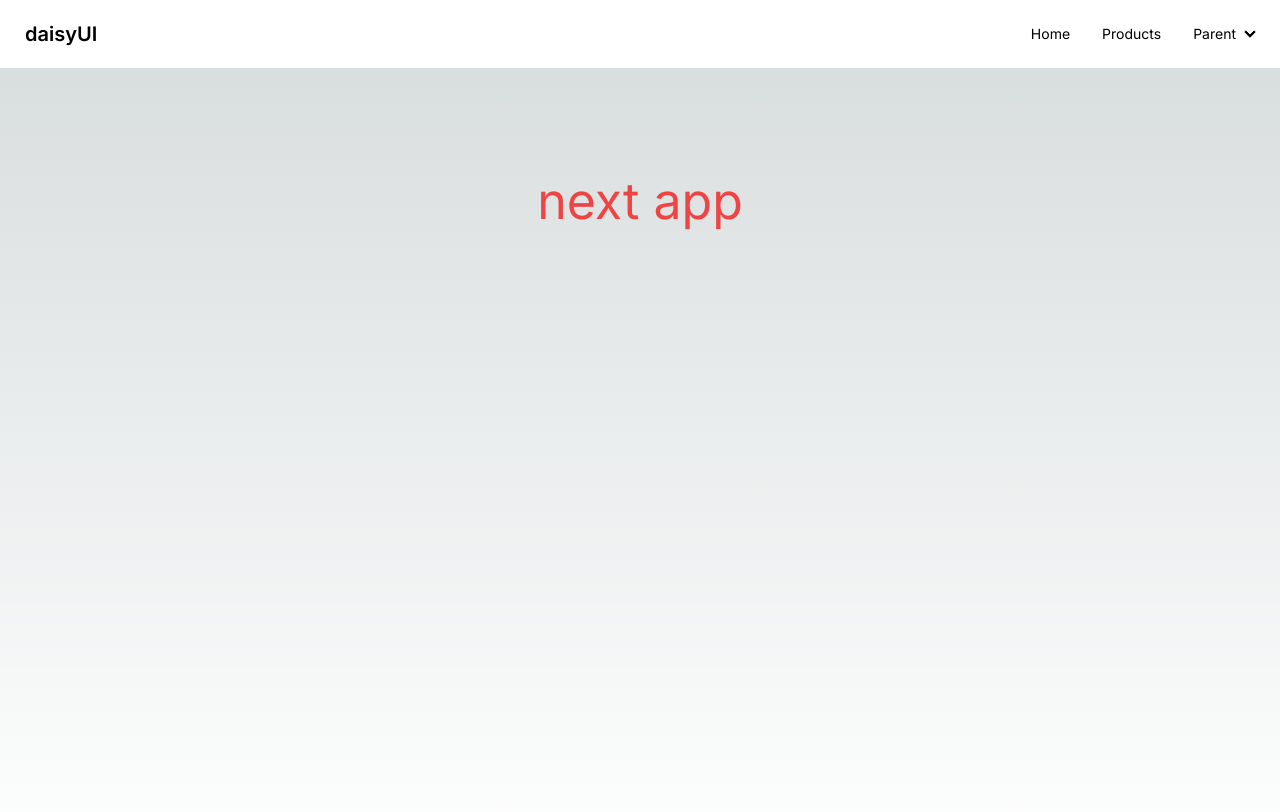
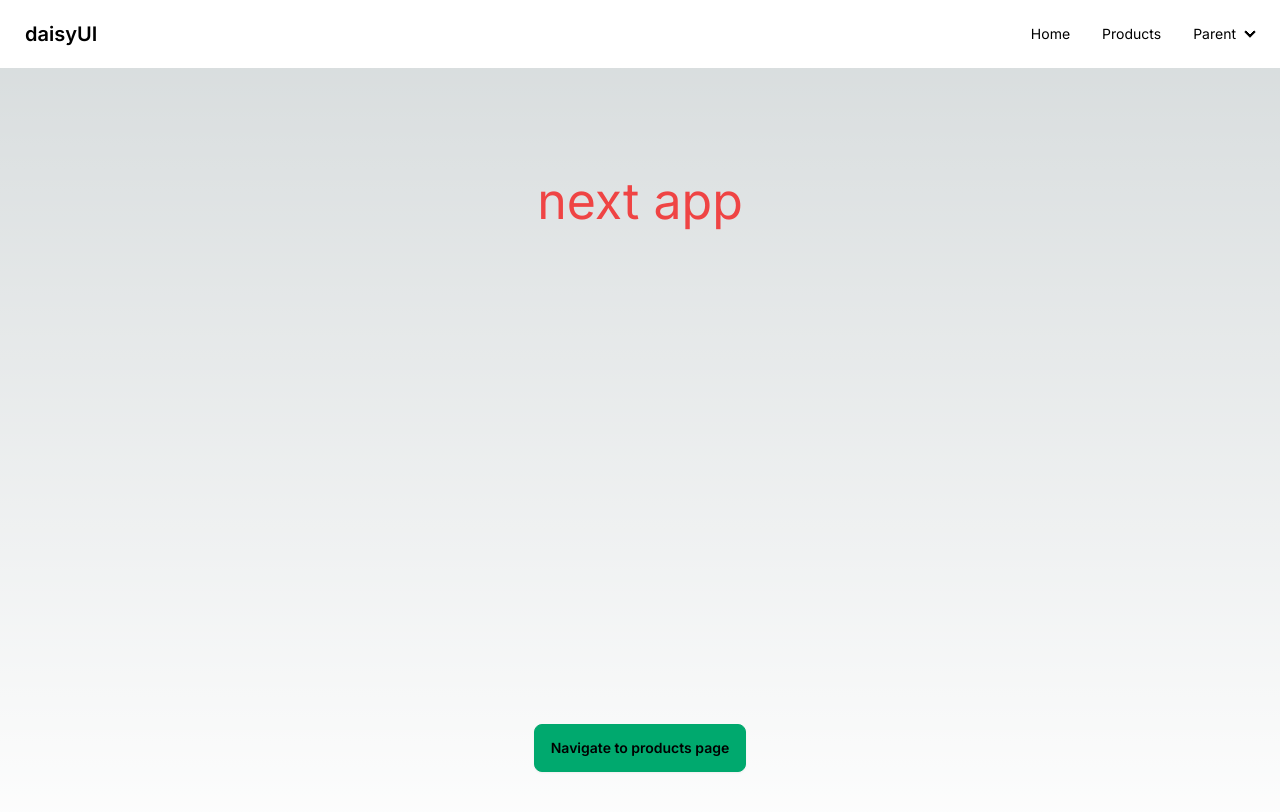
Before and after one commit to adnanDevelop/next-basics, a Next.js app: page / in a window 1280 px wide. Shown: the top 812 px of the page. Built offline with nearby package versions, Linux system fonts and the light colour scheme.

Commit message:
learned about userouter

```diff
--- a/src/app/global/navbar/page.js
+++ b/src/app/global/navbar/page.js
@@ -1,6 +1,4 @@
 import Link from "next/link";
-import React from "react";
-
 export default function Navbar() {
   return (
     <div className="navbar bg-base-100">
--- a/src/app/page.js
+++ /dev/null
@@ -1,9 +0,0 @@
-import Image from "next/image";
-
-export default function Home() {
-  return (
-    <main className="flex min-h-screen flex-col items-center justify-between p-24">
-      <h1 className="text-[50px] text-red-500">next app</h1>
-    </main>
-  );
-}
--- /dev/null
+++ b/src/app/page.jsx
@@ -0,0 +1,19 @@
+"use client";
+import { useRouter } from "next/navigation";
+
+export default function Home() {
+  const router = useRouter();
+  console.log(router);
+
+  return (
+    <main className="flex min-h-screen flex-col items-center justify-between p-24">
+      <h1 className="text-[50px] text-red-500">next app</h1>
+      <button
+        className="btn btn-success"
+        onClick={() => router.push("/products")}
+      >
+        Navigate to products page
+      </button>
+    </main>
+  );
+}
--- a/src/app/products/page.jsx
+++ b/src/app/products/page.jsx
@@ -1,5 +1,15 @@
-import React from "react";
+"use client";
+import { useRouter } from "next/navigation";
 
 export default function Product() {
-  return <div>Product page</div>;
+  const router = useRouter();
+  console.log(router);
+
+  return (
+    <div>
+      <button className="btn btn-success" onClick={() => router.push("/")}>
+        Navigate to home page
+      </button>
+    </div>
+  );
 }
```
